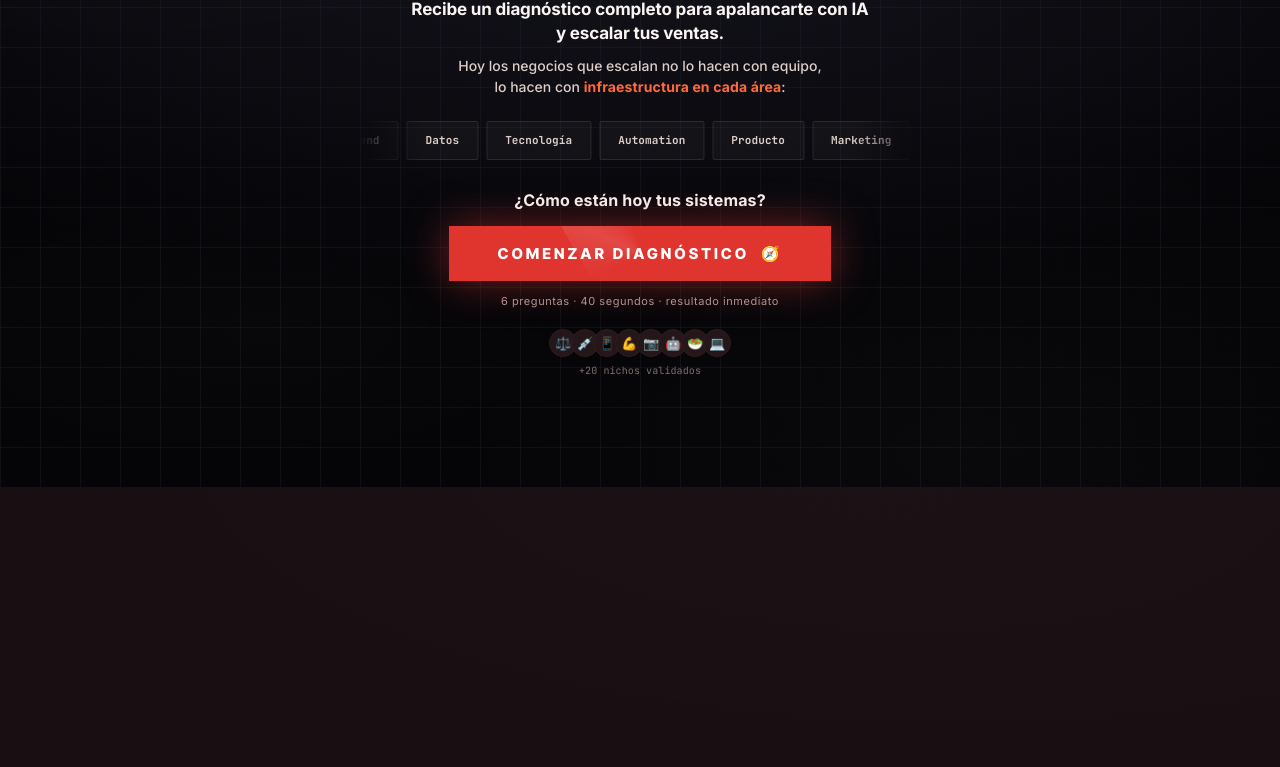
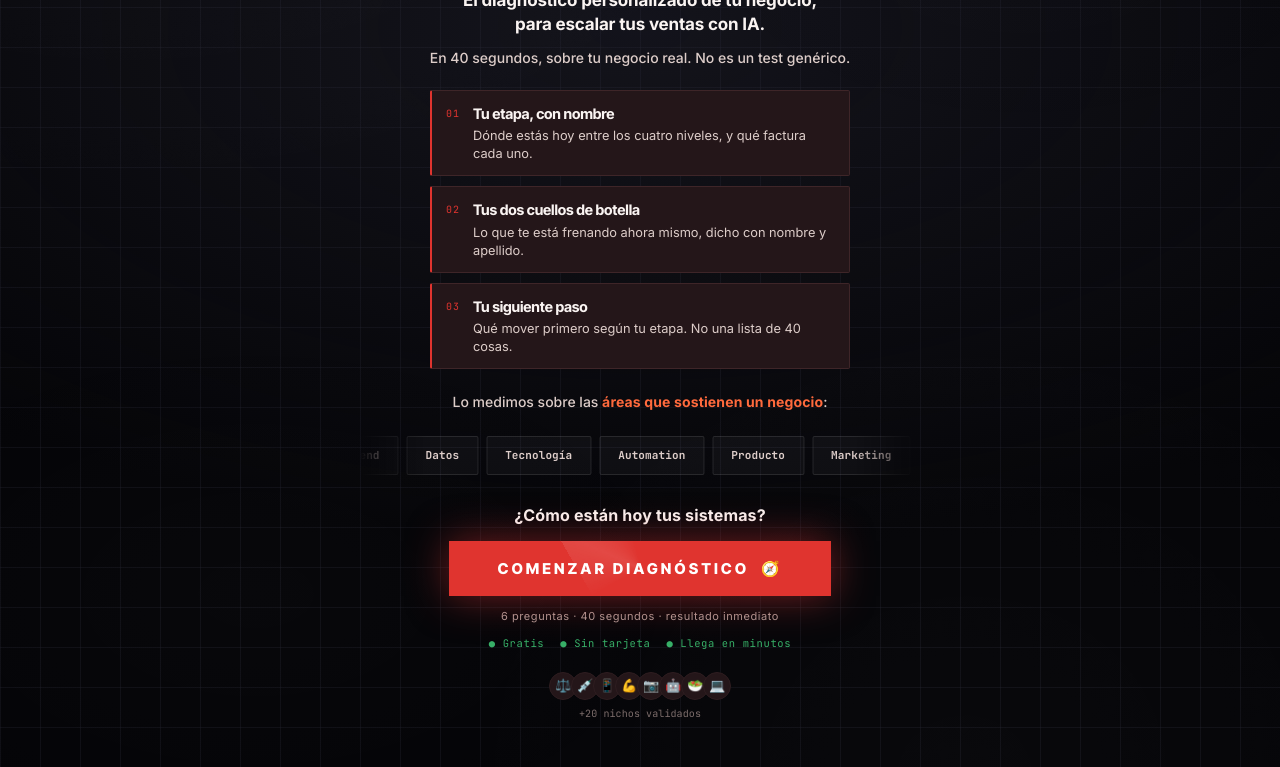
Before and after one commit to pvt-build/privatebuild, a plain HTML site: page diagnostico/index.html in a window 1280 px wide. Shown: the part 313-1080 px from the top of the page. Before the commit the page ends 800 px from the top, so only its background shows below. Drawn offline with Linux system fonts and the light colour scheme.

Commit message:
Nombra lo que se lleva y justifica cada pregunta
Lo que los competidores con quiz lander hacen y la nuestra no
hacía. Sale del análisis de Virtus que quedó en el observatorio.

LA PROMESA. "Un diagnóstico" no mueve a nadie. Pasa a ser "el
diagnóstico personalizado de tu negocio" y, antes de la primera
pregunta, se nombra lo que recibe:

  01 Tu etapa, con nombre
  02 Tus dos cuellos de botella
  03 Tu siguiente paso

Las tres son lo que el quiz entrega de verdad. No hay promesa
que después no se cumpla.

EL PORQUÉ DE CADA PREGUNTA. Una línea bajo cada una explicando
para qué sirve el dato. En la del ingreso dice explícito "con
esto calculamos tu ruta, no para venderte nada", que es donde
más se cae la gente.

SIN FRICCIÓN. "Gratis · Sin tarjeta · Llega en minutos". La
competencia lo dice y nosotros no lo estábamos diciendo.

CONTADOR. "Pregunta N de 6" sobre la pregunta. Iba dentro del
nodo de la pregunta, que es flex, y se pintaba al lado en vez de
arriba.

Co-Authored-By: Claude Opus 5 <noreply@anthropic.com>
Claude-Session: https://claude.ai/code/session_01Le4NUemyfRdcVjDvsZybvJ

```diff
--- a/diagnostico/index.html
+++ b/diagnostico/index.html
@@ -2280,6 +2280,35 @@ body, .niv-opt, .niv-result-text, .niv-lead-input, .niv-lead-note,
 .niv-ig-row .niv-ig-input { border:none !important; background:transparent !important;
   padding-left:2px !important; }
 .niv-ig-row .niv-ig-input:focus { border:none !important; }
+
+/* ─── QUÉ SE LLEVA ─────────────────────────────
+   Tres entregables con nombre antes de la primera pregunta. Nadie contesta
+   seis preguntas por "un diagnóstico"; por tres cosas concretas, sí. */
+.niv-entrega { display:flex; flex-direction:column; gap:10px;
+  max-width:420px; margin:22px auto 0; width:100%; text-align:left; }
+.niv-entrega-item { display:flex; gap:13px; align-items:flex-start;
+  border:1px solid var(--border2); border-left:2px solid var(--red);
+  background:var(--bg3); padding:12px 14px; border-radius:2px; }
+.niv-entrega-n { font-family:var(--f-dato); font-size:10px; color:var(--red);
+  letter-spacing:.1em; padding-top:3px; flex-shrink:0; }
+.niv-entrega-item strong { display:block; font-family:var(--f-display);
+  font-size:14.5px; font-weight:700; color:var(--text-primary); letter-spacing:-.01em; }
+.niv-entrega-item span:not(.niv-entrega-n) { display:block; font-family:var(--f-texto);
+  font-size:12.8px; color:var(--text-secondary); line-height:1.4; margin-top:3px; }
+
+/* La línea que la competencia sí dice: cero fricción, cero compromiso. */
+.niv-sinfriccion { display:flex; justify-content:center; gap:16px; flex-wrap:wrap;
+  margin-top:12px; font-family:var(--f-dato); font-size:10.5px;
+  letter-spacing:.06em; color:var(--green); }
+
+/* El porqué de cada pregunta. Baja el abandono: no estás dando un dato,
+   estás ayudando a que te armen el diagnóstico. */
+.niv-porque { font-family:var(--f-texto); font-size:12.5px; color:var(--text-muted);
+  text-align:center; margin:-14px 0 20px; max-width:34ch;
+  margin-left:auto; margin-right:auto; }
+.niv-cuenta { font-family:var(--f-dato); font-size:10px; letter-spacing:.18em;
+  text-transform:uppercase; color:var(--text-muted); text-align:center;
+  width:100%; margin-bottom:10px; }
 </style>
 </head>
 <body class="splash-active">
@@ -2295,8 +2324,27 @@ body, .niv-opt, .niv-result-text, .niv-lead-input, .niv-lead-note,
 
     <!-- INTRO (pre-quiz) -->
     <div id="nivIntro">
-      <p class="splash-tagline niv-home-reveal niv-home-d2"><span class="tl">Recibe un diagn&oacute;stico completo</span> <span class="tl">para apalancarte con IA</span><span class="tl tl-c">y escalar tus ventas.</span></p>
-      <p class="splash-subline niv-home-reveal niv-home-d2">Hoy los negocios que escalan no lo hacen con equipo,<br>lo hacen con <strong>infraestructura en cada &aacute;rea</strong>:</p>
+      <p class="splash-tagline niv-home-reveal niv-home-d2"><span class="tl">El diagn&oacute;stico personalizado</span> <span class="tl">de tu negocio,</span><span class="tl tl-c">para escalar tus ventas con IA.</span></p>
+      <p class="splash-subline niv-home-reveal niv-home-d2">En 40 segundos, sobre tu negocio real. No es un test gen&eacute;rico.</p>
+
+      <!-- Nombrar lo que se lleva. "Un diagnóstico" no mueve a nadie; tres cosas
+           concretas, sí. Y las tres son lo que el quiz entrega de verdad. -->
+      <div class="niv-entrega niv-home-reveal niv-home-d3">
+        <div class="niv-entrega-item">
+          <span class="niv-entrega-n">01</span>
+          <div><strong>Tu etapa, con nombre</strong><span>D&oacute;nde est&aacute;s hoy entre los cuatro niveles, y qu&eacute; factura cada uno.</span></div>
+        </div>
+        <div class="niv-entrega-item">
+          <span class="niv-entrega-n">02</span>
+          <div><strong>Tus dos cuellos de botella</strong><span>Lo que te est&aacute; frenando ahora mismo, dicho con nombre y apellido.</span></div>
+        </div>
+        <div class="niv-entrega-item">
+          <span class="niv-entrega-n">03</span>
+          <div><strong>Tu siguiente paso</strong><span>Qu&eacute; mover primero seg&uacute;n tu etapa. No una lista de 40 cosas.</span></div>
+        </div>
+      </div>
+
+      <p class="splash-subline niv-home-reveal niv-home-d3" style="margin-top:22px;">Lo medimos sobre las <strong>&aacute;reas que sostienen un negocio</strong>:</p>
 
       <!-- Las 12 áreas: el founder no las inventa, las copia y las implementa -->
       <div class="niv-sismarquee niv-home-reveal niv-home-d3">
@@ -2309,6 +2357,9 @@ body, .niv-opt, .niv-result-text, .niv-lead-input, .niv-lead-note,
           COMENZAR DIAGN&Oacute;STICO&nbsp; &#x1F9ED;
         </button>
         <p style="font-size:11px;color:var(--text-muted);margin-top:12px;letter-spacing:0.05em;">6 preguntas &middot; 40 segundos &middot; resultado inmediato</p>
+        <div class="niv-sinfriccion">
+          <span>&#x25CF; Gratis</span><span>&#x25CF; Sin tarjeta</span><span>&#x25CF; Llega en minutos</span>
+        </div>
       </div>
       <div class="niv-home-reveal niv-home-d5" style="margin-top:20px;">
         <div class="niv-rubros">
@@ -2330,7 +2381,9 @@ body, .niv-opt, .niv-result-text, .niv-lead-input, .niv-lead-note,
     <!-- QUIZ QUESTIONS -->
     <div class="niv-wrap" id="nivQuiz">
       <div class="niv-progress" id="nivProgress"></div>
+      <div class="niv-cuenta" id="nivCuenta"></div>
       <div class="niv-question" id="nivQuestion"></div>
+      <div class="niv-porque" id="nivPorque"></div>
       <div class="niv-options" id="nivOptions"></div>
       <button class="niv-back" id="nivBack" onclick="nivGoBack()" style="display:none;">← Volver</button>
     </div>
@@ -2621,6 +2674,7 @@ const nivAreas = [
 const nivQuestions = [
   {
     q: '\u00bfCu\u00e1l es tu situaci\u00f3n hoy?',
+    por: 'Define desde d\u00f3nde partimos.',
     opts: [
       { text: 'Empleado buscando independizarme', score: 1 },
       { text: 'Freelance / independiente vendiendo servicios', score: 2 },
@@ -2630,6 +2684,7 @@ const nivQuestions = [
   },
   {
     q: '\u00bfCu\u00e1ntos clientes tienes hoy?',
+    por: 'Dice si tu problema es de volumen o de estructura.',
     opts: [
       { text: 'Ninguno \u2014 Estoy empleado', score: 1 },
       { text: '1 a 3 mensuales', score: 2 },
@@ -2639,6 +2694,7 @@ const nivQuestions = [
   },
   {
     q: '\u00bfCu\u00e1l es tu objetivo en los pr\u00f3ximos 3 a 6 meses?',
+    por: 'Marca a qu\u00e9 distancia est\u00e1 tu siguiente etapa.',
     opts: [
       { text: 'Independizarme y generar mi primer ingreso propio', score: 1 },
       { text: 'Generar +$2,000 USD mensuales de forma consistente', score: 2 },
@@ -2648,6 +2704,7 @@ const nivQuestions = [
   },
   {
     q: '\u00bfCu\u00e1l es tu rango de ingresos mensual?',
+    por: 'Con esto calculamos tu ruta. No para venderte nada.',
     opts: [
       { text: '$0 \u2013 $1,500 USD', score: 1 },
       { text: '$1,500 \u2013 $3,000 USD', score: 2 },
@@ -2657,6 +2714,7 @@ const nivQuestions = [
   },
   {
     q: '\u00bfC\u00f3mo traes clientes hoy?',
+    por: 'Ac\u00e1 suele estar el cuello que no ves.',
     opts: [
       { text: 'Solo referidos', score: 1 },
       { text: 'Contenido lifestyle', score: 2 },
@@ -2666,6 +2724,7 @@ const nivQuestions = [
   },
   {
     q: '\u00bfQu\u00e9 nivel de uso de IA tienes hoy?',
+    por: 'Define cu\u00e1nto puedes apalancar, y qu\u00e9 tan r\u00e1pido.',
     opts: [
       { text: 'No uso IA todav\u00eda', score: 1 },
       { text: 'IA gratuita (ChatGPT/Claude/Gemini free)', score: 2 },
@@ -2891,6 +2950,12 @@ function renderNivQuestion() {
   }
   document.getElementById('nivProgress').innerHTML = dots;
   document.getElementById('nivQuestion').textContent = q.q;
+  var cuentaEl = document.getElementById('nivCuenta');
+  if (cuentaEl) cuentaEl.textContent = 'Pregunta ' + (nivStep + 1) + ' de ' + nivQuestions.length;
+
+  // El porqué va debajo de la pregunta, a la vista: tiene que leerse.
+  var porEl = document.getElementById('nivPorque');
+  if (porEl) porEl.textContent = q.por || '';
   let opts = '';
   q.opts.forEach(function(o, i) {
     opts += '<button class="niv-opt" onclick="nivAnswer(' + o.score + ', ' + i + ')">' + o.text + '</button>';
```
